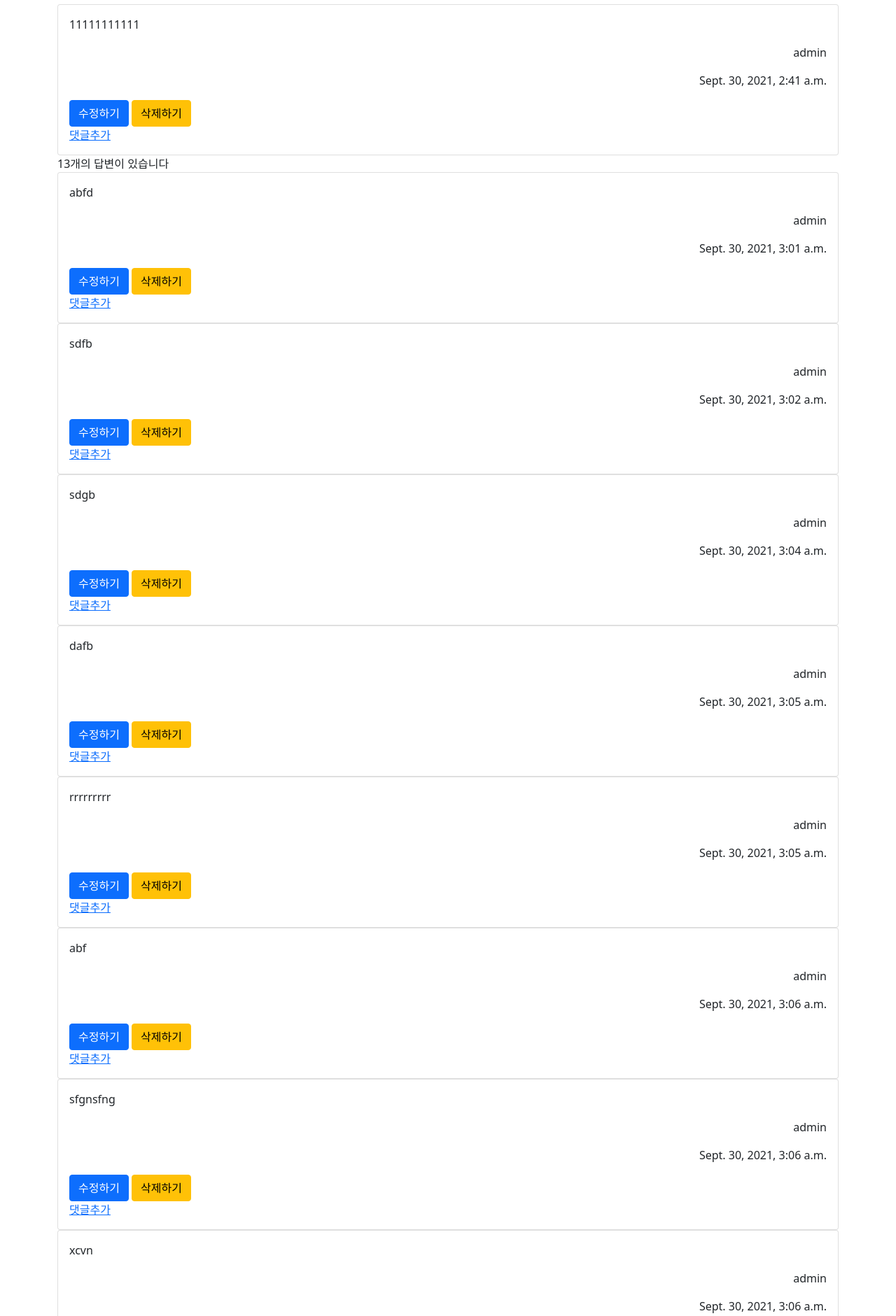
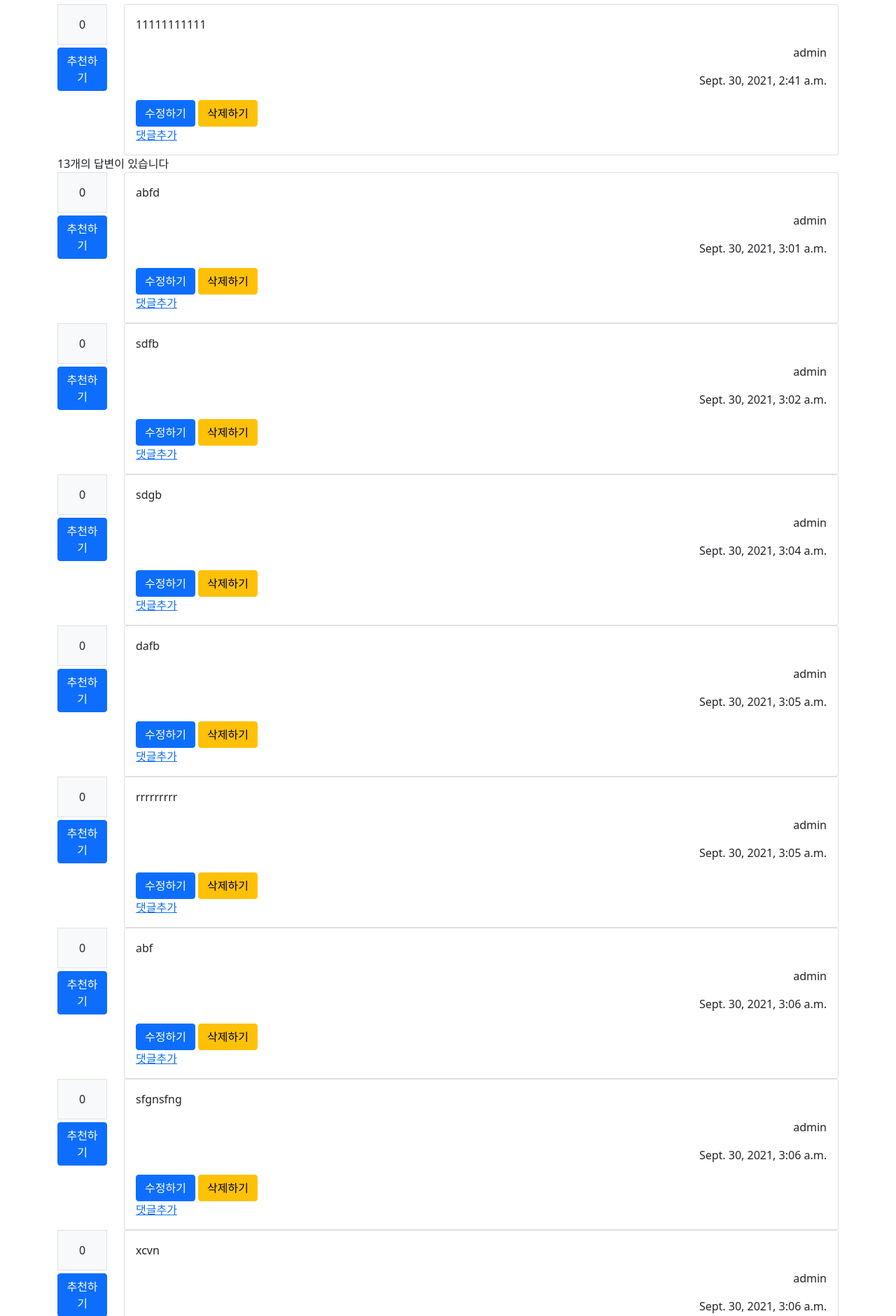
Before and after one commit to radio700/Django_simple_board, a Django app: page /board/answer/create/1/ in a window 1280 px wide. Shown: the part 102-1983 px from the top of the page at 70% size. Run offline with Django 3.2, Linux system fonts and the light colour scheme; a user stored in the database is signed in; data comes from the database, SQL or seed files in the repository; both versions use the stored data as it was after the commit; data that the repository does not hold is empty; some libraries are stand-ins or nearby versions.

Commit message:
앵커까지_완료

```diff
--- a/board/models.py
+++ b/board/models.py
@@ -5,8 +5,9 @@ class Question(models.Model):
   subject = models.CharField(max_length=200)
   content = models.TextField()
   create_date = models.DateTimeField()
-  author = models.ForeignKey(User,on_delete=models.CASCADE)
+  author = models.ForeignKey(User,on_delete=models.CASCADE, related_name='quthor_question')
   modify_date = models.DateTimeField(null=True, blank=True)
+  voter = models.ManyToManyField(User,related_name='voter_question')
 
   def __str__(self):
       return self.subject
@@ -15,8 +16,9 @@ class Answer(models.Model):
   question = models.ForeignKey(Question,on_delete=models.CASCADE)
   content = models.TextField()
   create_date = models.DateTimeField()
-  author = models.ForeignKey(User,on_delete=models.CASCADE)
+  author = models.ForeignKey(User,on_delete=models.CASCADE, related_name='answer_question')
   modify_date = models.DateTimeField(null=True, blank=True)
+  voter = models.ManyToManyField(User,related_name='voter_answer')
 
 class Comment(models.Model):
   author = models.ForeignKey(User, on_delete=models.CASCADE)
--- a/board/urls.py
+++ b/board/urls.py
@@ -1,5 +1,5 @@
 from django.urls import path
-from .views import base_views,question_views,answer_views,comment_views
+from .views import base_views,question_views,answer_views,comment_views, vote_views
 
 app_name = 'board'
 
@@ -28,4 +28,7 @@ urlpatterns = [
     path('comment/modify/answer/<int:comment_id>', comment_views.comment_modify_answer, name='comment_modify_answer'),
     path('comment/delete/answer/<int:comment_id>', comment_views.comment_delete_answer, name='comment_delete_answer'),
 
+    #vote_view
+    path('vote/question/<int:question_id>/', vote_views.vote_question, name='vote_question'),
+    path('vote/answer/<int:answer_id>/', vote_views.vote_answer, name='vote_answer'),
 ]
--- a/board/views/answer_views.py
+++ b/board/views/answer_views.py
@@ -1,6 +1,6 @@
 from django.core.checks import messages
 from django.utils import timezone
-from django.shortcuts import get_object_or_404, redirect, render
+from django.shortcuts import get_object_or_404, redirect, render, resolve_url
 from board.models import Question,Answer
 from board.forms import AnswerForm
 from django.contrib.auth.decorators import login_required
@@ -16,7 +16,8 @@ def answer_create(request,question_id):
       answer.create_date = timezone.now()
       answer.author = request.user
       answer.save()
-      return redirect('board:detail', question_id=question.id)
+      return redirect('{}#answer_{}'.format(resolve_url('board:detail', question_id=question.id), answer.id))
+      # return redirect('board:detail', question_id=question.id)
   else:
     form = AnswerForm()
   context = {'form':form, 'question':question}
@@ -35,7 +36,8 @@ def answer_modify(request,answer_id):
           answer = form.save(commit=False)
           answer.modify_date = timezone.now()
           answer.save()
-          return redirect('board:detail', question_id=answer.question.id)
+          return redirect('{}#answer_{}'.format(resolve_url('board:detail', question_id=answer.question.id), answer.id))
+          # return redirect('board:detail', question_id=answer.question.id)
   else:
       form = AnswerForm(instance=answer)
   context = {'answer': answer, 'form': form}
--- a/templates/base.html
+++ b/templates/base.html
@@ -9,6 +9,7 @@
     <meta name="viewport" content="width=device-width, initial-scale=1.0">
     <link rel="stylesheet" href="{% static 'style.css' %}" type="text/css">
     <link rel="stylesheet" href="{% static 'bootstrap.min.css' %}" type="text/css">
+    <link rel="shortcut icon" type="image/png" href="{% static 'favicon.png' %}"/>
   </head>
 
   <body>
--- a/templates/board/detail.html
+++ b/templates/board/detail.html
@@ -2,6 +2,13 @@
 {% block content %}
   <div class="container">
     <h1>{{ question.subject }}</h1>
+    <div class="row">
+      <div class="col-1">
+        <div class="border text-center bg-light mb-1 font-weight-bolder p-3">{{ question.voter.count }}</div>
+        <a href="{% url 'board:vote_question' question.id  %}" class="btn btn-primary">추천하기</a>
+      </div>
+      <div class="col-11">
+
         <div class="card">
           <div class="card-body">
             <p class="card-text">{{ question.content }}</p>
@@ -12,14 +19,15 @@
               <a class="btn btn-warning" href="{% url 'board:question_delete' question.id %}">삭제하기</a>
             {% endif %}
 
-
             {% if question.comment_set.count > 0 %}
               {% for comment in question.comment_set.all %}
                 <span>{{ comment.content }}</span>
                 <span>
-              {{ comment.author }}, {{ comment.create_date }}
+                  {{ comment.author }},
+                  {{ comment.create_date }}
                   {% if comment.modify_date %}
-                수정: {{ comment.modify_date }}
+                    수정:
+                    {{ comment.modify_date }}
                   {% endif %}
                 </span>
                 {% if request.user == comment.author %}
@@ -31,12 +39,22 @@
             <div>
               <a href="{% url 'board:comment_create_question' question.id %}">댓글추가</a>
             </div>
-
           </div>
         </div>
+      </div>
+    </div>
+
     <span>{{question.answer_set.count}}개의 답변이 있습니다</span>
 
     {% for answer in question.answer_set.all %}
+      <a name="answer_{{ answer.id }}"></a>
+      <div class="row">
+        <div class="col-1">
+          <div class="border text-center bg-light mb-1 font-weight-bolder p-3">{{ answer.voter.count }}</div>
+          <a href="{% url 'board:vote_answer' answer.id  %}" class="btn btn-primary">추천하기</a>
+        </div>
+        <div class="col-11">
+
           <div class="card">
             <div class="card-body">
               <p class="card-text">{{answer.content}}</p>
@@ -51,9 +69,11 @@
                 {% for comment in answer.comment_set.all %}
                   <span>{{ comment.content }}</span>
                   <span>
-              {{ comment.author }}, {{ comment.create_date }}
+                    {{ comment.author }},
+                    {{ comment.create_date }}
                     {% if comment.modify_date %}
-                수정: {{ comment.modify_date }}
+                      수정:
+                      {{ comment.modify_date }}
                     {% endif %}
                   </span>
                   {% if request.user == comment.author %}
@@ -66,9 +86,8 @@
                 <a href="{% url 'board:comment_create_answer' answer.id %}">댓글추가</a>
               </div>
 
-
-
-
+            </div>
+          </div>
         </div>
       </div>
     {% endfor %}
--- a/templates/board/index.html
+++ b/templates/board/index.html
@@ -6,6 +6,7 @@
         <tr>
           <th>번호</th>
           <th>제목</th>
+          <th>추천</th>
           <th>쓴 사람</th>
           <th>날짜</th>
         </tr>
@@ -20,6 +21,7 @@
                 <span class="text-danger">{{ question.answer_set.count }}</span>
               {% endif %}
             </td>
+            <td><span class="badge bg-success">{{ question.voter.count }}</span></td>
             <td>{{ question.author }}</td>
             <td>{{ question.create_date }}</td>
           </tr>
```
Also changed, not shown: board/views/vote_views.py (added, +24 -0 lines), board/migrations/0007_auto_20211001_1118.py (added), db.sqlite3, static/favicon.png (added). Lines whose indentation alone changed are shown as unchanged.
